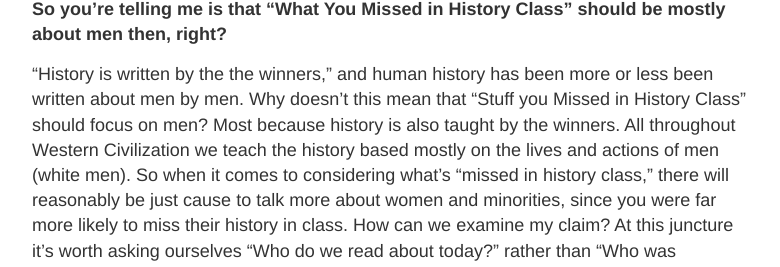
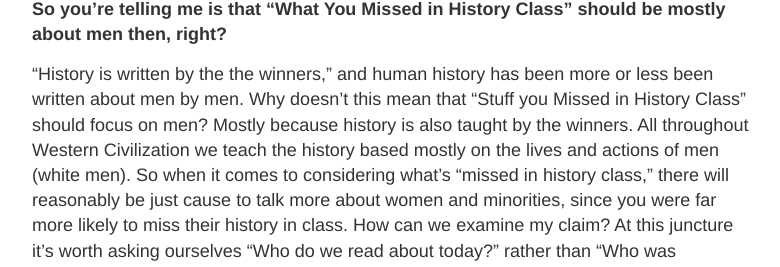
Before and after one commit to sjfwagner/sjfwagner.github.io, a Jekyll site: the page built from _posts/2016-06-01-test.md, in a window 1280 px wide and 1400 px high, scrolled down 6493 px. Shown: the part 196-463 px from the top of the window, without its empty margins (248-1028 px from the left). Built offline with Jekyll 4.4.1, drawn with Linux system fonts in a browser that asks for light colours; part of the change alters nothing that is shown; some of the changed text lies outside the part shown.

Commit message:
Updated 2016-06-01-test.md

```diff
--- a/_posts/2016-06-01-test.md
+++ b/_posts/2016-06-01-test.md
@@ -88,11 +88,11 @@ Given the historical systematic oppression of women, the deficit of female biogr
 
 **So you’re telling me is that “What You Missed in History Class” should be mostly about men then, right?**
 
-“History is written by the the winners,” and human history has been more or less been written about men by men. Why doesn’t this mean that “Stuff you Missed in History Class” should focus on men? Most because history is also taught by the winners. All throughout Western Civilization we teach the history based mostly on the lives and actions of men (white men). So when it comes to considering what’s “missed in history class,” there will reasonably be just cause to talk more about women and minorities, since you were far more likely to miss their history in class. How can we examine my claim? At this juncture it’s worth asking ourselves “Who do we read about today?” rather than “Who was documented?”\*\*\*\*
+“History is written by the the winners,” and human history has been more or less been written about men by men. Why doesn’t this mean that “Stuff you Missed in History Class” should focus on men? Mostly because history is also taught by the winners. All throughout Western Civilization we teach the history based mostly on the lives and actions of men (white men). So when it comes to considering what’s “missed in history class,” there will reasonably be just cause to talk more about women and minorities, since you were far more likely to miss their history in class. How can we examine my claim? At this juncture it’s worth asking ourselves “Who do we read about today?” rather than “Who was documented?”\*\*\*\*
 
 <a href="http://imgur.com/2b6wZE5"><img src="http://i.imgur.com/2b6wZE5.jpg" title="source: imgur.com" /></a>
 
-We can see that men still far out strip women in pageviews, but that the ratio of men to women becomes barely more equal. Viewers are particularily interested in biographies of women born recently, but that biographies of women born before 1900 recieve almost no views compared to male biographies.
+From this graph we can see that men still far out strip women in pageviews, women never (but once) even reaching parity. In this graph the ratio of men to women becomes barely more equal. Viewers are particularily interested in biographies of women born recently, but that biographies of women born before 1900 recieve almost no views compared to male biographies.
 
 ### _So if we're talking about covering what you *missed* in history class, we probably need more podcast episodes about women rather than men -- even though finding content on women and female achievements in history is difficult._
 
```
